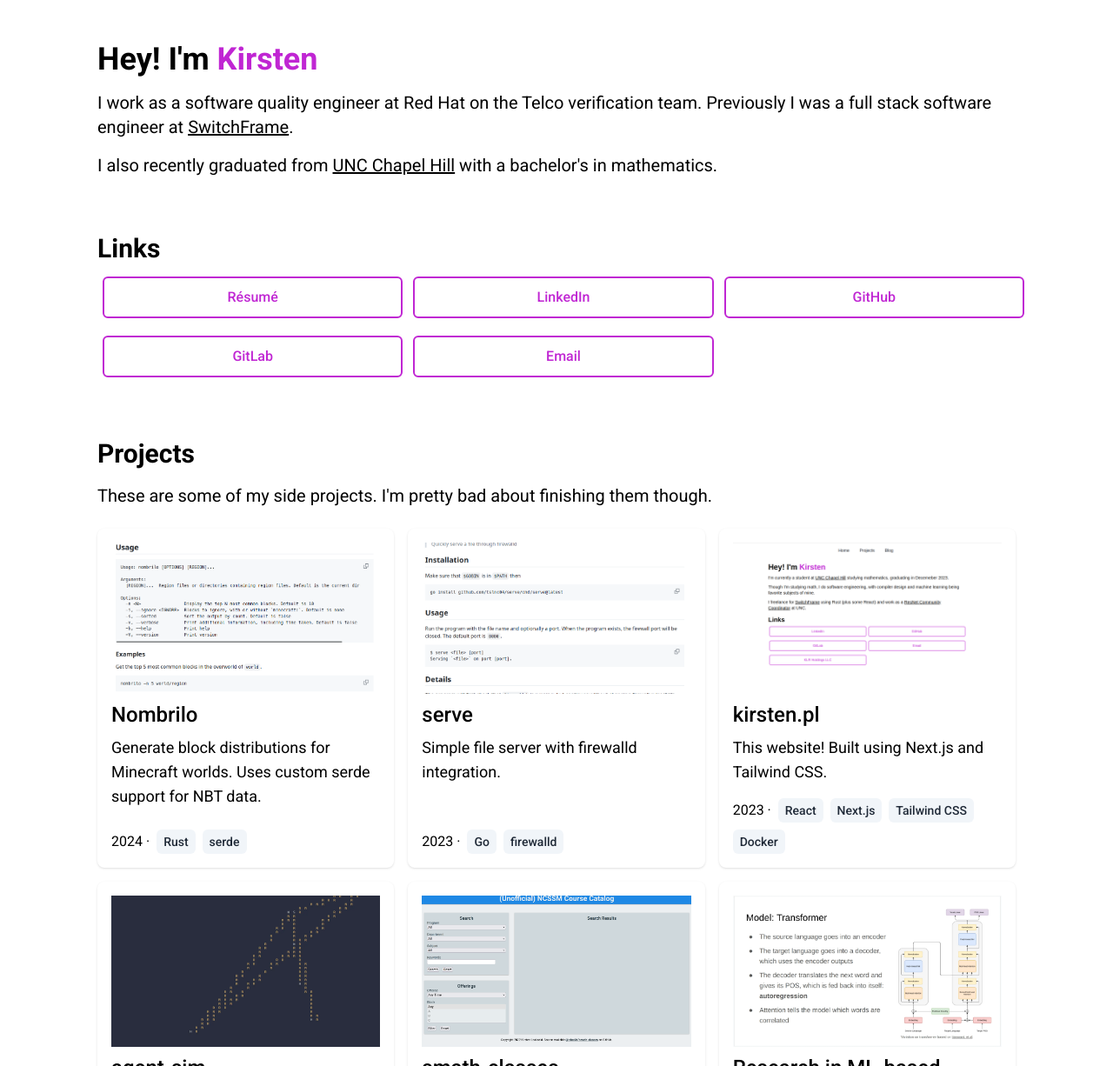
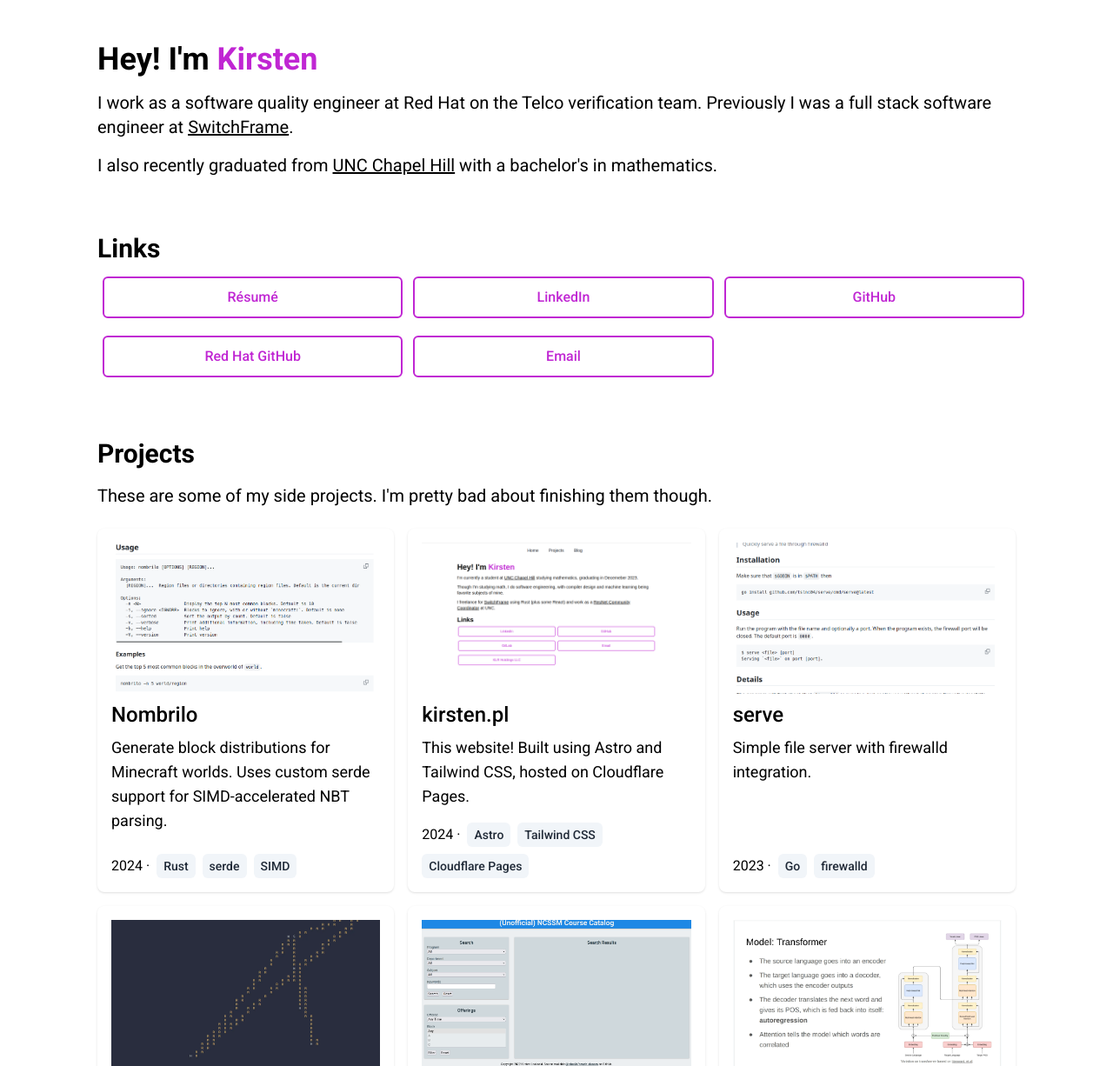
Before and after one commit to tslnc04/kirsten.pl, an Astro site: page / in a window 1280 px wide. Shown: the top 1226 px of the page at 87% size. Built offline with nearby package versions, Linux system fonts and the light colour scheme; Astro itself is replaced by a stand-in of ours.

Commit message:
feat: updated projects, fixed robots txt

```diff
--- a/astro.config.mjs
+++ b/astro.config.mjs
@@ -5,5 +5,6 @@
 
 // https://astro.build/config
 export default defineConfig({
-  integrations: [tailwind(), robotsTxt()]
+  site: "https://kirsten.pl",
+  integrations: [tailwind(), robotsTxt()],
 });
--- a/public/projects.json
+++ b/public/projects.json
@@ -1,11 +1,20 @@
 [
   {
     "name": "Nombrilo",
-    "description": "Generate block distributions for Minecraft worlds. Uses custom serde support for NBT data.",
+    "description": "Generate block distributions for Minecraft worlds. Uses custom serde support for SIMD-accelerated NBT parsing.",
     "href": "https://github.com/tslnc04/nombrilo",
     "imagePath": "/public/images/nombrilo.png",
     "imageAlt": "Nombrilo README on GitHub",
-    "techStack": ["Rust", "serde"],
+    "techStack": ["Rust", "serde", "SIMD"],
+    "year": "2024"
+  },
+  {
+    "name": "kirsten.pl",
+    "description": "This website! Built using Astro and Tailwind CSS, hosted on Cloudflare Pages.",
+    "href": "https://github.com/tslnc04/kirsten.pl",
+    "imagePath": "/public/images/kirsten.pl.png",
+    "imageAlt": "The kirsten.pl homepage",
+    "techStack": ["Astro", "Tailwind CSS", "Cloudflare Pages"],
     "year": "2024"
   },
   {
@@ -15,15 +24,6 @@
     "imagePath": "/public/images/serve.png",
     "imageAlt": "serve README on GitHub",
     "techStack": ["Go", "firewalld"],
-    "year": "2023"
-  },
-  {
-    "name": "kirsten.pl",
-    "description": "This website! Built using Next.js and Tailwind CSS.",
-    "href": "https://github.com/tslnc04/kirsten.pl",
-    "imagePath": "/public/images/kirsten.pl.png",
-    "imageAlt": "The kirsten.pl homepage",
-    "techStack": ["React", "Next.js", "Tailwind CSS", "Docker"],
     "year": "2023"
   },
   {
--- a/src/pages/index.astro
+++ b/src/pages/index.astro
@@ -13,7 +13,7 @@
     href: "https://www.linkedin.com/in/kirsten-laskoski/",
   },
   { name: "GitHub", href: "https://github.com/tslnc04" },
-  { name: "GitLab", href: "https://gitlab.com/tslnc04" },
+  { name: "Red Hat GitHub", href: "https://github.com/klaskosk" },
   { name: "Email", href: "mailto:kirsten@lasko.ski" },
 ];
 ---
```
